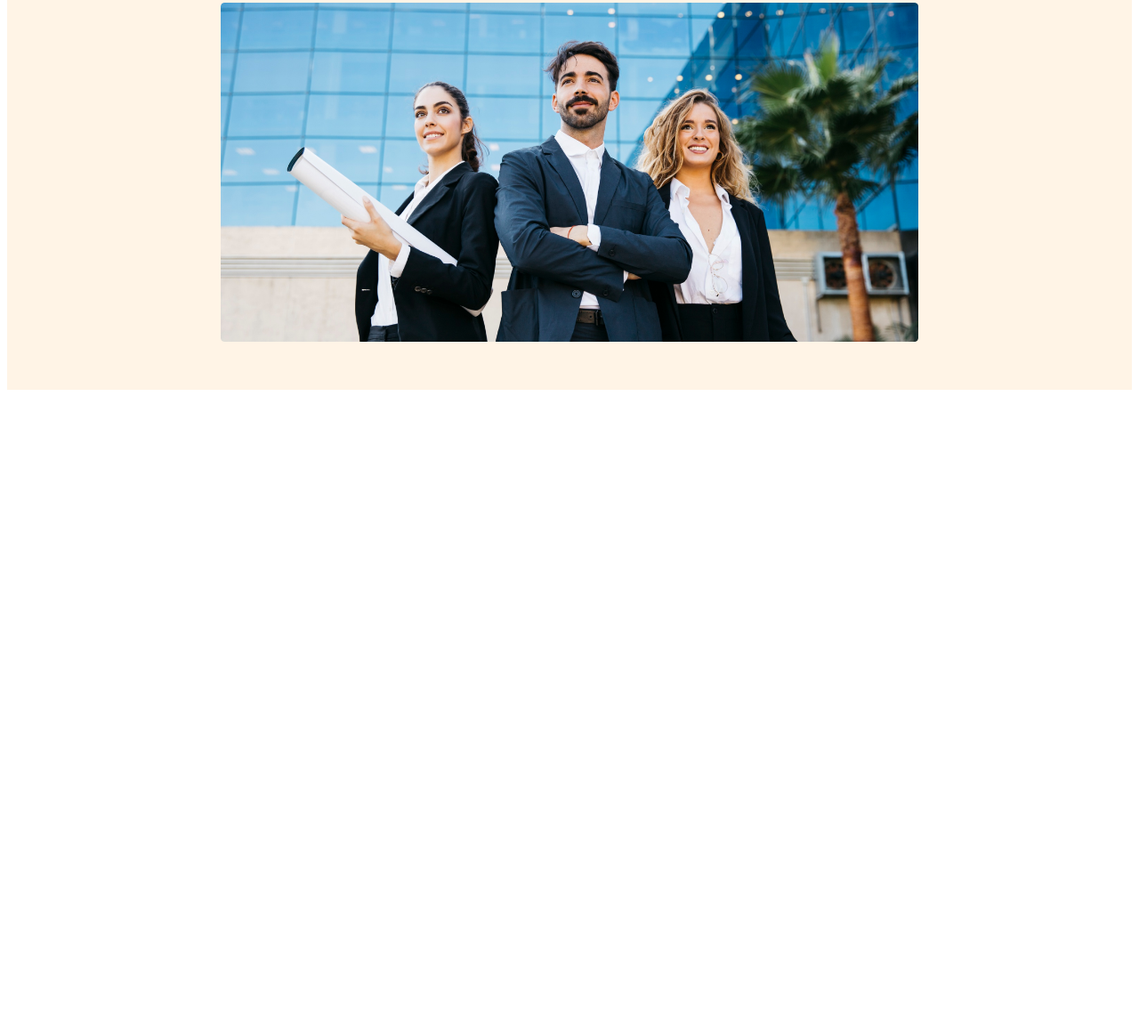
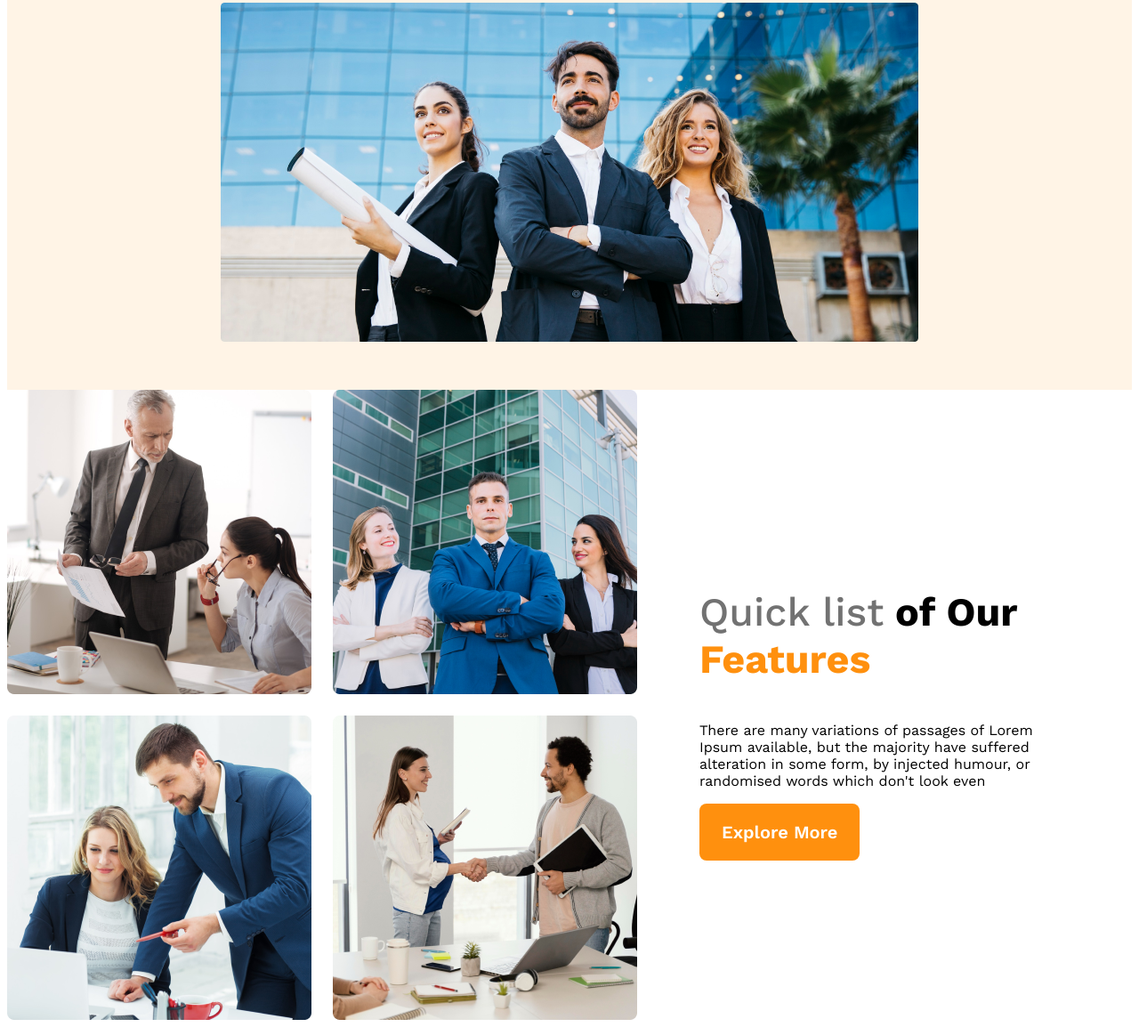
Before and after one commit to Shuvro0421/responsive-web-g3, a plain HTML site: page index.html in a window 1280 px wide. Shown: the part 598-1752 px from the top of the page at 89% size. Before the commit the page ends 1044 px from the top, so only its background shows below. Drawn offline with nearby package versions, Linux system fonts and the light colour scheme.

Commit message:
features content added

```diff
--- a/index.html
+++ b/index.html
@@ -13,6 +13,7 @@
     <title>G3 Architects</title>
 </head>
 <body>
+    <!-- header starting -->
     <header>
         <nav class="nav-title">
             <h3>G3 Architects</h3>
@@ -32,8 +33,23 @@
             <img src="./images/banner.png" alt="">
         </div>
     </header>
+    <!-- header end -->
     <main>
+        <!-- teams section start -->
+        <section class="teams-container">
+            <div class="teams-img-container">
+                <img src="./images/team1.png" alt="">
+                <img src="./images/team2.png" alt="">
+                <img src="./images/team3.png" alt="">
+                <img src="./images/team4.png" alt="">
 
+            </div>
+            <div class="teams-content">
+                <h3 class="teams-title"><span class="quick-list">Quick list</span><span> of Our</span><span class="text-features"> Features</span></h3>
+                <p class="teams-dis">There are many variations of passages of Lorem Ipsum available, but the majority have suffered alteration in some form, by injected humour, or randomised words which don't look even</p>
+                <button class="btn-primary">Explore More</button>
+            </div>
+        </section>
     </main>
     <footer>
 
--- a/styles/index.css
+++ b/styles/index.css
@@ -69,6 +69,8 @@ nav a{
     }
 
 }
+
+
 @media screen and (min-width:577px) and (max-width:960px) {
     header{
         padding: 50px;
@@ -80,3 +82,32 @@ nav a{
 
 
 }
+/* main styles  */
+main{
+    max-width: 1440px;
+    margin: 0 auto;
+}
+/* teams style */
+.teams-container{
+    display: flex;
+    align-items: center ;
+}
+.teams-img-container{
+    display: grid;
+    grid-template-columns: repeat(2,1fr);
+    gap: 24px;
+}
+.teams-content{
+    padding-right: 70px;
+    padding-left: 70px;
+}
+.teams-title{
+    font-size: 2.8rem;
+}
+.teams-title .quick-list{
+    color: #727272;
+    font-weight: 500;
+}.teams-title .text-features{
+    color: #FF900E;
+    font-weight: 700;
+}
```
